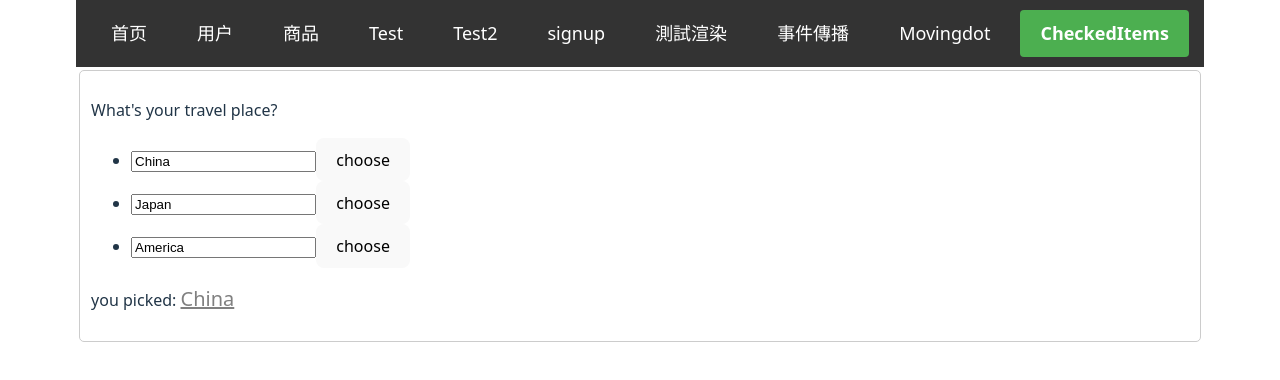
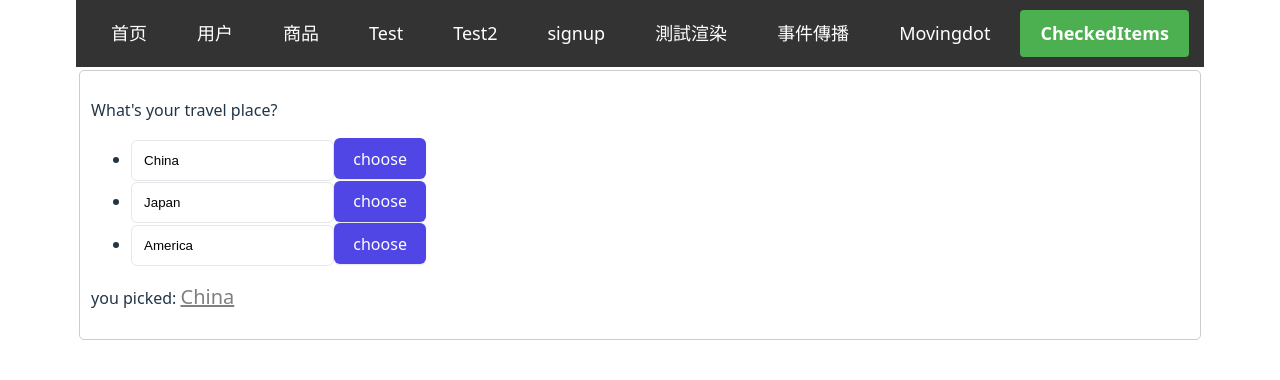
Before and after one commit to yuyueMidea/Learn-Practice, a React (Vite) app in the folder vite-react/: page /checkedItems in a window 1280 px wide. Shown: the top 380 px of the page. Built offline with nearby package versions, Linux system fonts and the light colour scheme.

Commit message:
添加一些基础样式

```diff
--- a/vite-react/src/App.css
+++ b/vite-react/src/App.css
@@ -1,5 +1,5 @@
 #root {
-  min-width: 60vw;
+  min-width: 80vw;
   max-width: 100vw;
   min-height: 100vh;
   margin: 0 auto;
--- a/vite-react/src/CheckedItems.jsx
+++ b/vite-react/src/CheckedItems.jsx
@@ -30,8 +30,8 @@
             <ul>
                 {items.map(it=>
                     <li key={it.id}>
-                        <input type="text" value={it.title} onChange={e=>handleChange(it.id, e)}/>
-                        <button onClick={()=>setSelectid(it.id)}>choose</button>
+                        <input type="text" value={it.title} onChange={e=>handleChange(it.id, e)} className="input" />
+                        <button onClick={()=>setSelectid(it.id)} className="btn" >choose</button>
                     </li>
                 )}
             </ul>
--- a/vite-react/src/Movingdot.jsx
+++ b/vite-react/src/Movingdot.jsx
@@ -6,7 +6,7 @@
         setpos({x: e.clientX, y: e.clientY})
     }
     return(
-        <div className="perWrapper" style={{position:'relative', width: '90vw', height: '90vh'}}
+        <div className="perWrapper" style={{position:'relative', width: '80vw', height: '90vh'}}
             onPointerMove={e=>handleMove(e)}>
             <div style={{position:'absolute', width:20,height:20,left:-10,top:-10,
                 background:'red', borderRadius:'50%',
--- a/vite-react/src/UserInfo.jsx
+++ b/vite-react/src/UserInfo.jsx
@@ -61,23 +61,23 @@
             <div className="perWrapper">
                 <label htmlFor="name">
                     firstName:
-                    <input type="text" id="name" value={person.firstName} onChange={handleFirstNameChange}/>
+                    <input className="input" type="text" id="name" value={person.firstName} onChange={handleFirstNameChange}/>
                 </label>
                 <label htmlFor="name2">
                     lastName:
-                    <input type="text" id="name2" value={person.lastName} onChange={handleLastNameChange}/>
+                    <input className="input" type="text" id="name2" value={person.lastName} onChange={handleLastNameChange}/>
                 </label>
                 <label htmlFor="email">
                     email:
-                    <input type="text" id="email" value={person.email} onChange={handleEmailChange}/>
+                    <input className="input" type="text" id="email" value={person.email} onChange={handleEmailChange}/>
                 </label>
                 <p>{person.firstName}--{person.lastName}---{person.email}</p>
                 <p>fullName: {fullName}</p>
             </div>
             <div className="perWrapper">
-                <input type="text" value={uname} onChange={e=>setname(e.target.value)} />
-                <button onClick={handleAddone}>pushOne</button>
-                <button onClick={handleAddone2}>unshiftOne</button>
+                <input className="input" type="text" value={uname} onChange={e=>setname(e.target.value)} />
+                <button className="btn" onClick={handleAddone}>pushOne</button>
+                <button className="btn" onClick={handleAddone2}>unshiftOne</button>
                 <ul>
                     {namelist.map(item=>(
                         <li key={item.id}>{item.name}</li>
--- a/vite-react/src/index.css
+++ b/vite-react/src/index.css
@@ -123,3 +123,52 @@
   background-color: #4CAF50;
   font-weight: bold;
 }
+/* 添加一些轻便的样式，改善UI */
+.input {
+  padding: 0.75rem;
+  border: 1px solid #e5e7eb;
+  border-radius: 0.375rem;
+  /* width: 100%; */
+  transition: border 0.2s;
+}
+.input:focus {
+  outline: none;
+  border-color: #4f46e5;
+  box-shadow: 0 0 0 3px rgba(79, 70, 229, 0.1);
+}
+/* 添加到全局CSS文件 */
+.btn {
+  display: inline-block;
+  padding: 0.6em 1.2em;
+  background: #4f46e5;
+  color: white;
+  border: none;
+  border-radius: 0.375em;
+  font-size: 1rem;
+  font-weight: 500;
+  cursor: pointer;
+  transition: all 0.2s;
+  box-shadow: 0 1px 2px rgba(0,0,0,0.1);
+}
+.btn:hover {
+  background: #4338ca;
+  transform: translateY(-1px);
+  box-shadow: 0 4px 6px rgba(0,0,0,0.1);
+}
+.btn:active {
+  transform: translateY(0);
+}
+.card {
+  background: white;
+  border-radius: 0.5rem;
+  padding: 1.5rem;
+  box-shadow:
+    0 1px 3px rgba(0,0,0,0.12),
+    0 1px 2px rgba(0,0,0,0.24);
+  transition: box-shadow 0.3s;
+}
+.card:hover {
+  box-shadow:
+    0 10px 20px rgba(0,0,0,0.1),
+    0 6px 6px rgba(0,0,0,0.05);
+}
```
